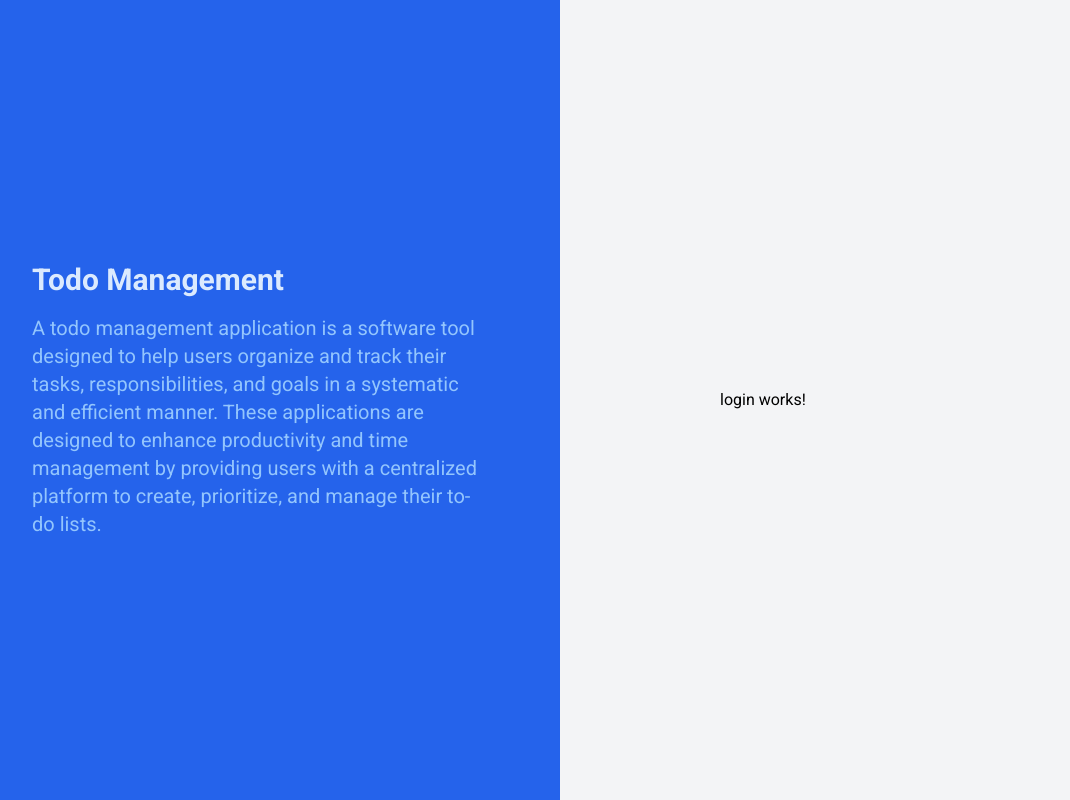
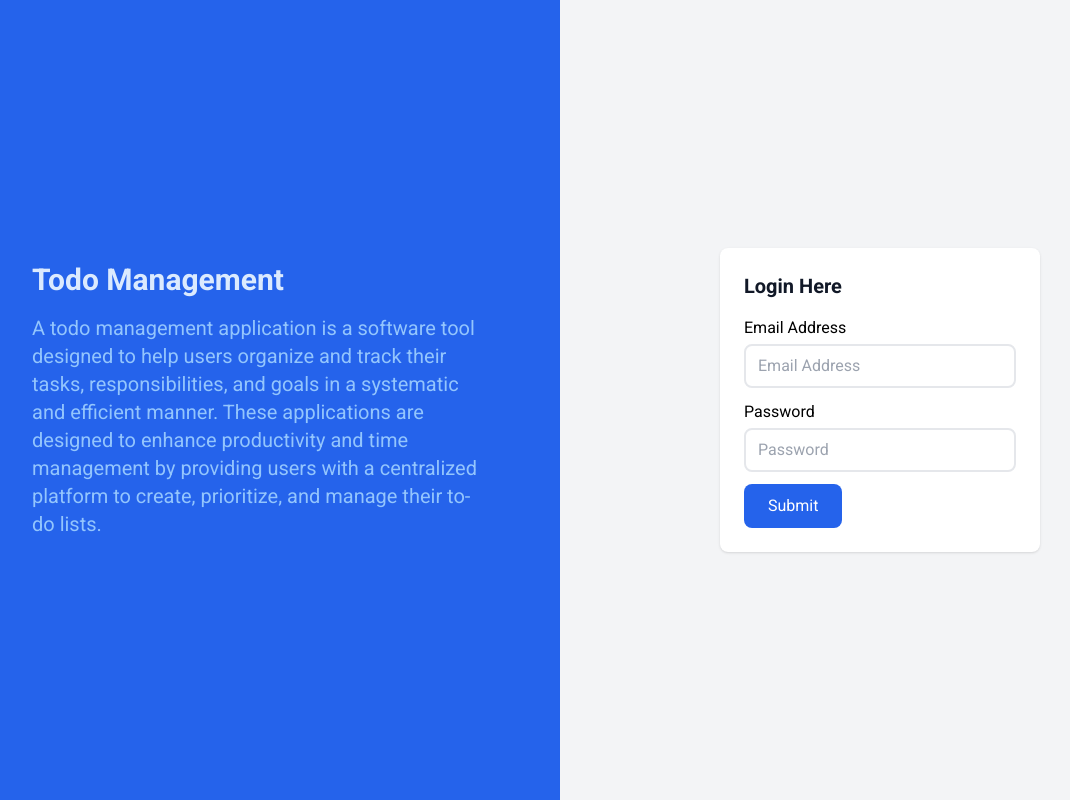
Before and after one commit to cidaluna/todo-app-angular-17, an Angular app: page / in a window 1280 px wide. Shown: the whole page, without its empty margins (80-1150 px from the left). Built offline with nearby package versions, Linux system fonts and the light colour scheme.

Commit message:
Add form login validators

```diff
--- a/src/app/pages/login/login.component.html
+++ b/src/app/pages/login/login.component.html
@@ -1 +1,21 @@
-<p>login works!</p>
+<div class="flex flex-col gap-2 p-6 bg-white rounded-lg shadow">
+  <h5 class="text-xl mb-2 font-bold text-gray-900">Login Here</h5>
+  <form [formGroup]="loginForm" (ngSubmit)="onSubmit()" autocomplete="off" novalidate>
+    <div class="form-group mb-3">
+      <label for="">Email Address</label>
+      <input type="text" placeholder="Email Address" class="form-control" formControlName="email"
+        [class]="{'invalid': loginForm.get('email')?.hasError('required') && loginForm.get('email')?.touched, 'valid':loginForm.get('email')?.valid}">
+      @if (loginForm.get('email')?.hasError('required') && loginForm.get('email')?.touched) {
+      <span class="form-error">Email Address is required.</span>
+      }
+    </div>
+    <div class="form-group mb-3">
+      <label for="">Password</label>
+      <input type="password" placeholder="Password" class="form-control" formControlName="password"
+        [class]="{'invalid': loginForm.get('password')?.hasError('required') && loginForm.get('password')?.touched, 'valid':loginForm.get('password')?.valid}">
+      @if (loginForm.get('password')?.hasError('required') && loginForm.get('password')?.touched) {
+      <span class="form-error">Password is required.</span>
+      }
+    </div>
+    <button class="btn btn-primary">Submit</button>
+  </form>
--- a/src/app/pages/login/login.component.ts
+++ b/src/app/pages/login/login.component.ts
@@ -1,12 +1,30 @@
 import { Component } from '@angular/core';
+import { FormBuilder, FormControl, FormGroup, ReactiveFormsModule, Validators } from '@angular/forms';
 
 @Component({
   selector: 'app-login',
   standalone: true,
-  imports: [],
+  imports: [ReactiveFormsModule],
   templateUrl: './login.component.html',
   styleUrl: './login.component.scss'
 })
 export class LoginComponent {
+  loginForm!: FormGroup;
+
+  constructor(private _fb: FormBuilder){
+    this.loginForm = this._fb.group({
+      email: new FormControl('', [Validators.required, Validators.email]),
+      password: new FormControl('', Validators.required),
+    });
+  }
+
+  onSubmit(){
+    if(this.loginForm.valid){
+      console.log("Form valid");
+    }else{
+      this.loginForm.markAllAsTouched();
+      console.log("Form invalid!");
+    }
+  }
 
 }
```
Also changed, not shown: 1 other file (tests, documents, lock files or other folders).
